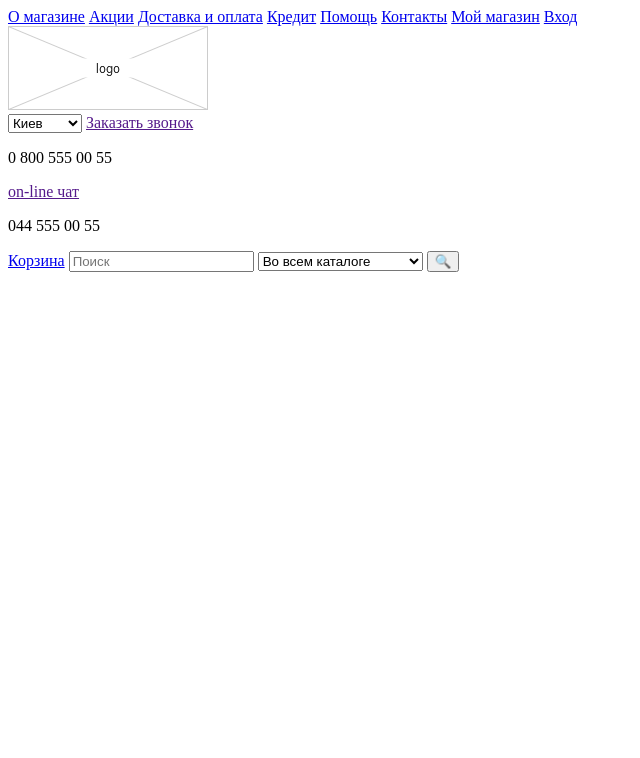
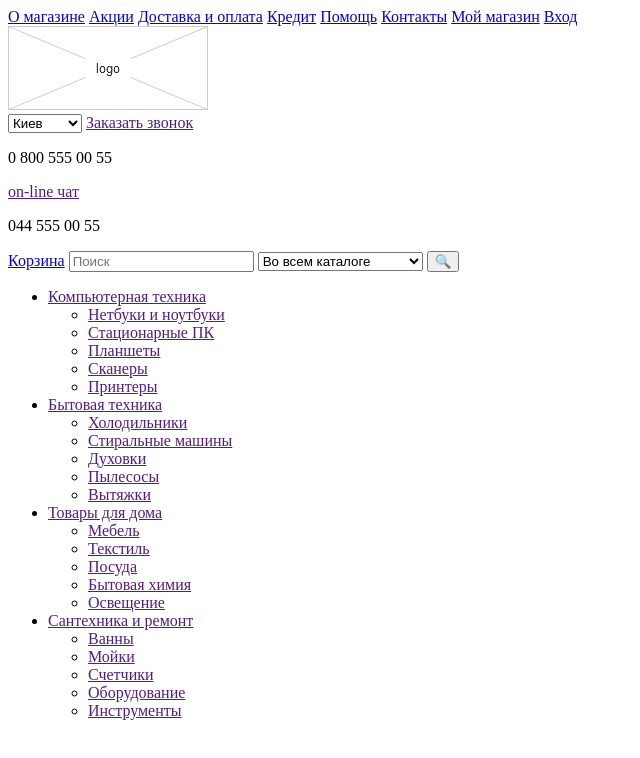
Before and after one commit to Free4evo/internet-shop, a plain HTML site: page index.html in a window 1280 px wide. Shown: the whole page, without its empty margins (0-640 px from the left). Drawn offline with Linux system fonts and the light colour scheme.

Commit message:
add content menu

```diff
--- a/index.html
+++ b/index.html
@@ -47,5 +47,45 @@
                 </div>
             </section>
         </header>
+        <section class="contentMenu">
+            <ul>
+                <li><a href="">Компьютерная техника</a>
+                    <ul>
+                        <li><a href="">Нетбуки и ноутбуки</a></li>
+                        <li><a href="">Стационарные ПК</a></li>
+                        <li><a href="">Планшеты</a></li>
+                        <li><a href="">Сканеры</a></li>
+                        <li><a href="">Принтеры</a></li>
+                    </ul>
+                </li>
+                <li><a href="">Бытовая техника</a>
+                    <ul>
+                        <li><a href="">Холодильники</a></li>
+                        <li><a href="">Стиральные машины</a></li>
+                        <li><a href="">Духовки</a></li>
+                        <li><a href="">Пылесосы</a></li>
+                        <li><a href="">Вытяжки</a></li>
+                    </ul>
+                </li>
+                <li><a href="">Товары для дома</a>
+                    <ul>
+                        <li><a href="">Мебель</a></li>
+                        <li><a href="">Текстиль</a></li>
+                        <li><a href="">Посуда</a></li>
+                        <li><a href="">Бытовая химия</a></li>
+                        <li><a href="">Освещение</a></li>
+                    </ul>
+                </li>
+                <li><a href="">Сантехника и ремонт</a>
+                    <ul>
+                        <li><a href="">Ванны</a></li>
+                        <li><a href="">Мойки</a></li>
+                        <li><a href="">Счетчики</a></li>
+                        <li><a href="">Оборудование</a></li>
+                        <li><a href="">Инструменты</a></li>
+                    </ul>
+                </li>
+            </ul>
+        </section>
     </body>
 </html>
```
